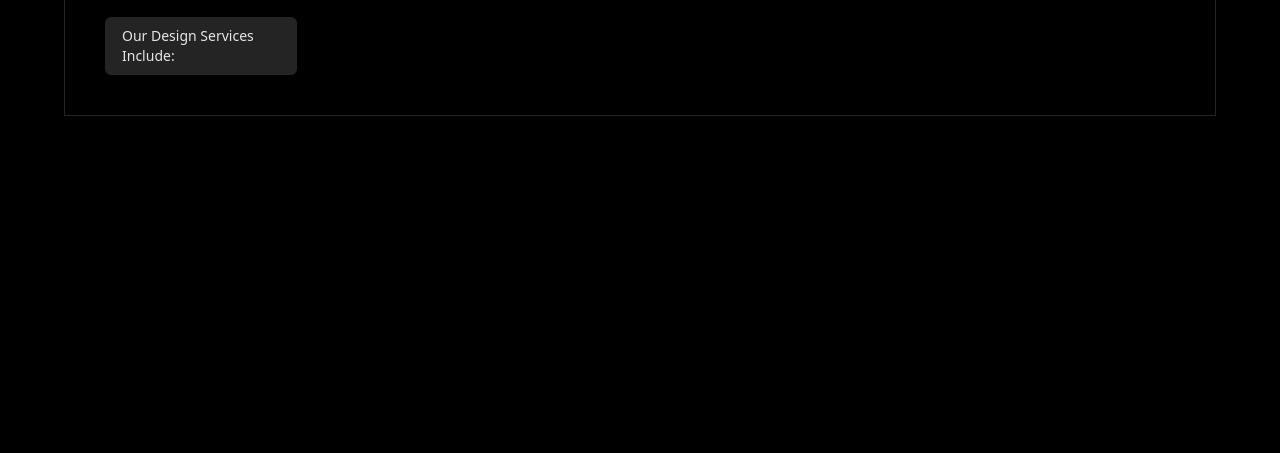
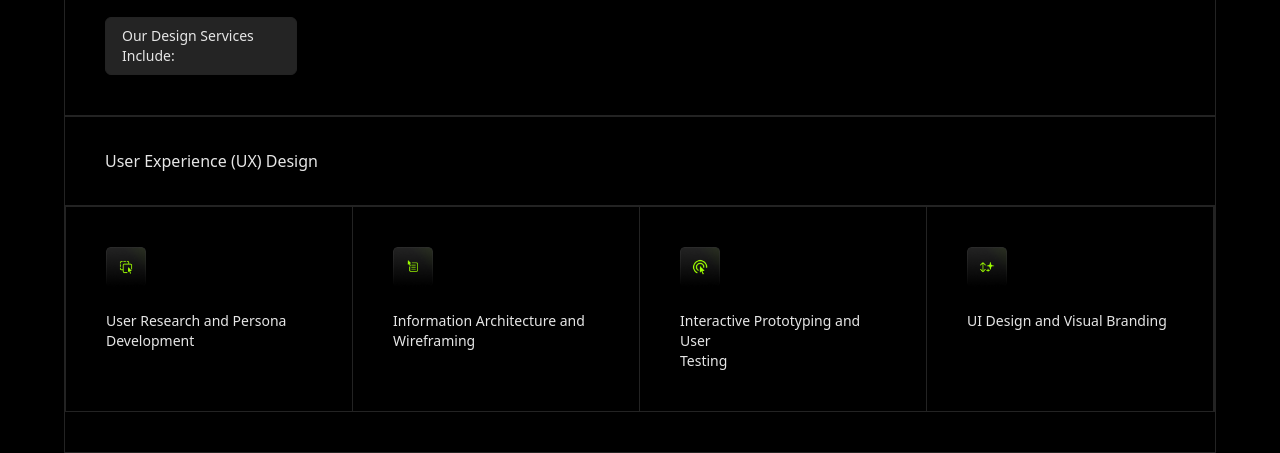
Before and after one commit to ChyyamakaU/SquareUp, a website: page service.html in a window 1280 px wide. Shown: the part 544-997 px from the top of the page. Before the commit the page ends 800 px from the top, so only its background shows below. Drawn offline with Linux system fonts and the light colour scheme.

Commit message:
feature: add UX design

```diff
--- a/service.html
+++ b/service.html
@@ -46,16 +46,42 @@
         <section class="relative top-10 pt-5 pb-10 border border-[#232323]">
             <div>
                 <h3 class="text-3xl px-10 pt-12 font-semibold">Design</h3>
-                <p class="text-sm px-10 pt-4">At Squareup, our design team is passionate about creating stunning, user-centric designs that
+                <p class="text-sm px-10 pt-4">At Squareup, our design team is passionate about creating stunning,
+                    user-centric designs that
                     captivate your audience and elevate your <br> brand. We believe that great design is not just about
                     aesthetics; it's about creating seamless and intuitive user experiences. </p>
 
-                <p class="text-sm rounded-md pl-4 mx-10 py-2 border border-[#232323] mt-5 bg-[#242424] w-1/6">Our Design Services Include:</p>
+                <p class="text-sm rounded-md pl-4 mx-10 py-2 border border-[#232323] mt-5 bg-[#242424] w-1/6">Our Design
+                    Services Include:</p>
             </div>
-
         </section>
 
+        <section class="relative top-10 pt-8  pb-10 border border-[#232323]">
+            <h4 class="border-b border-[#232323] pl-10 pb-8">User Experience (UX) Design</h4>
 
+            <div class="grid grid-cols-4 border border-[#232323] ">
+
+                <div class="px-10 py-10 border-r border-[#232323]">
+                    <img class="object-contain w-10" src="src/photos/Icon (13).png" alt="">
+                    <p class="text-sm pt-6">User Research and Persona <br> Development</p>
+                </div>
+
+                <div class="px-10 py-10 border-r border-[#232323]">
+                    <img class="object-contain w-10" src="src/photos/Icon (14).png" alt="">
+                    <p class="text-sm pt-6">Information Architecture and <br>Wireframing</p>
+                </div>
+
+                <div class="px-10 py-10 border-r border-[#232323]">
+                    <img class="object-contain w-10" src="src/photos/Icon (15).png" alt="">
+                    <p class="text-sm pt-6">Interactive Prototyping and User <br> Testing</p>
+                </div>
+
+                <div class="px-10 py-10 border-r border-[#232323]">
+                    <img class="object-contain w-10" src="src/photos/Icon (16).png" alt="">
+                    <p class="text-sm pt-6">UI Design and Visual Branding</p>
+                </div>
+            </div>
+        </section>
 
 
 
```
Also changed, not shown: output.css, src/output.css, src/photos/Icon (13).png (added), src/photos/Icon (14).png (added), src/photos/Icon (15).png (added), src/photos/Icon (16).png (added).
